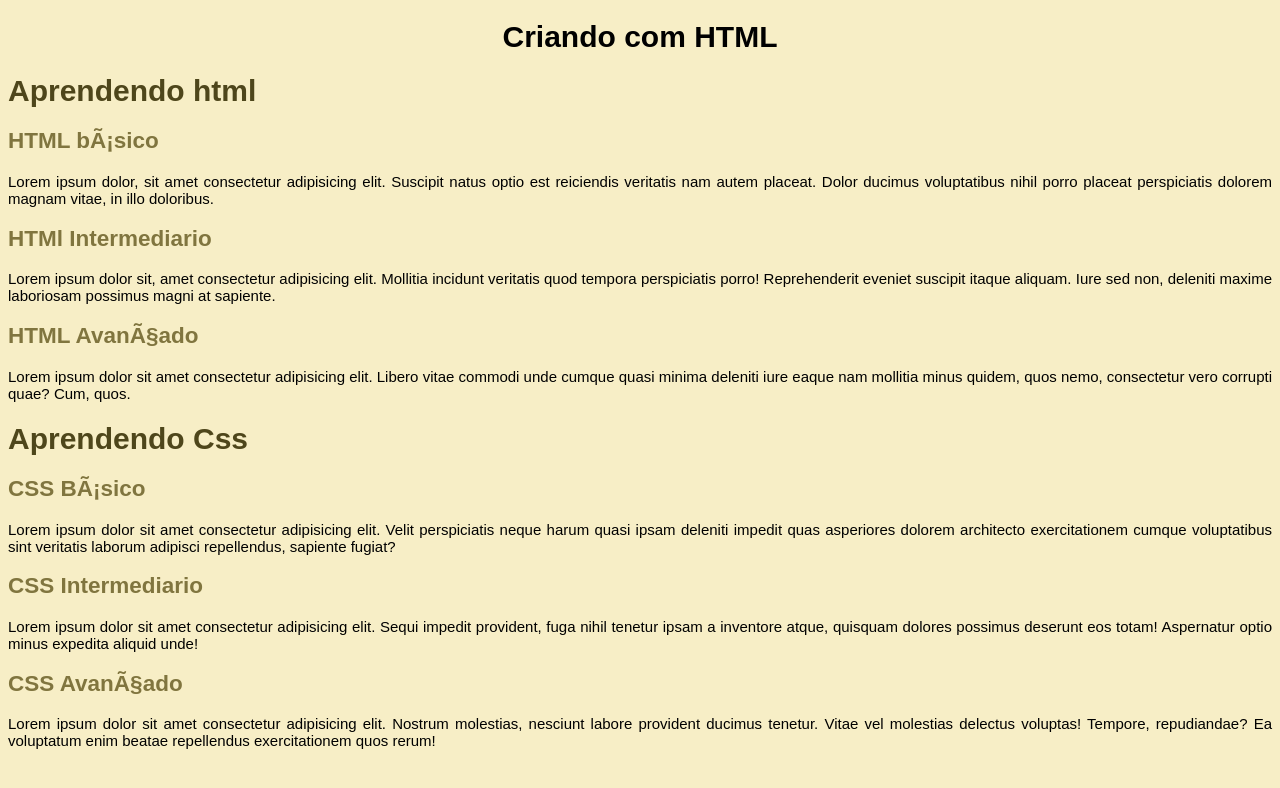
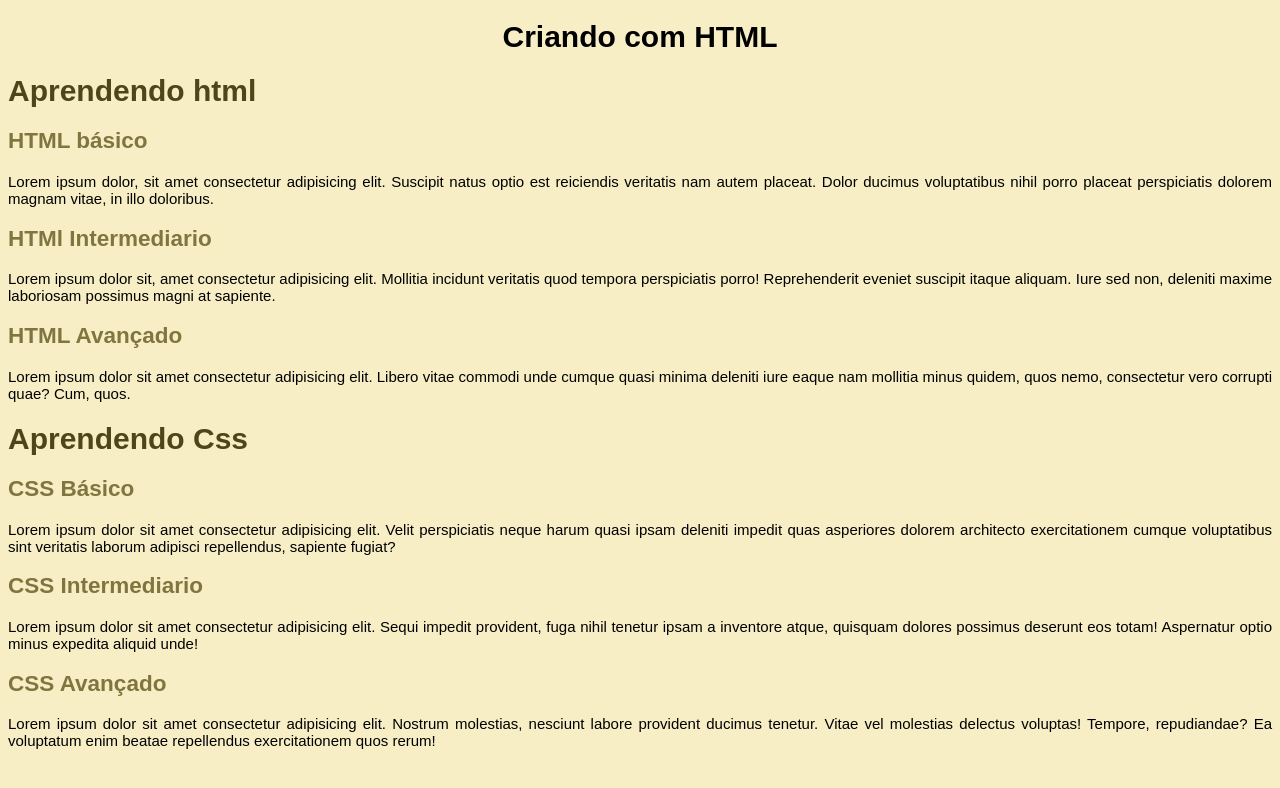
Before and after one commit to danielmaglia/html-css, a plain HTML site: page exercicios/ex019/seletor01.html in a window 1280 px wide. Drawn offline with Linux system fonts and the light colour scheme.

Commit message:
Arrumando bugs de codificação

```diff
--- a/exercicios/ex019/seletor01.html
+++ b/exercicios/ex019/seletor01.html
@@ -9,18 +9,18 @@
 <body>
     <h1 id="prin">Criando com HTML</h1>
     <h1>Aprendendo html</h1>
-    <h2>HTML bÃ¡sico</h2>
+    <h2>HTML básico</h2>
     <p>Lorem ipsum dolor, sit amet consectetur adipisicing elit. Suscipit natus optio est reiciendis veritatis nam autem placeat. Dolor ducimus voluptatibus nihil porro placeat perspiciatis dolorem magnam vitae, in illo doloribus.</p>
     <h2>HTMl Intermediario</h2>
     <p>Lorem ipsum dolor sit, amet consectetur adipisicing elit. Mollitia incidunt veritatis quod tempora perspiciatis porro! Reprehenderit eveniet suscipit itaque aliquam. Iure sed non, deleniti maxime laboriosam possimus magni at sapiente.</p>
-    <h2>HTML AvanÃ§ado</h2>
+    <h2>HTML Avançado</h2>
     <p>Lorem ipsum dolor sit amet consectetur adipisicing elit. Libero vitae commodi unde cumque quasi minima deleniti iure eaque nam mollitia minus quidem, quos nemo, consectetur vero corrupti quae? Cum, quos.</p>
     <h1>Aprendendo Css</h1>
-    <h2>CSS BÃ¡sico</h2>
+    <h2>CSS Básico</h2>
     <p>Lorem ipsum dolor sit amet consectetur adipisicing elit. Velit perspiciatis neque harum quasi ipsam deleniti impedit quas asperiores dolorem architecto exercitationem cumque voluptatibus sint veritatis laborum adipisci repellendus, sapiente fugiat?</p>
     <h2>CSS Intermediario</h2>
     <p>Lorem ipsum dolor sit amet consectetur adipisicing elit. Sequi impedit provident, fuga nihil tenetur ipsam a inventore atque, quisquam dolores possimus deserunt eos totam! Aspernatur optio minus expedita aliquid unde!</p>
-    <h2>CSS AvanÃ§ado</h2>
+    <h2>CSS Avançado</h2>
     <p>Lorem ipsum dolor sit amet consectetur adipisicing elit. Nostrum molestias, nesciunt labore provident ducimus tenetur. Vitae vel molestias delectus voluptas! Tempore, repudiandae? Ea voluptatum enim beatae repellendus exercitationem quos rerum!</p>
 </body>
 </html>
```
